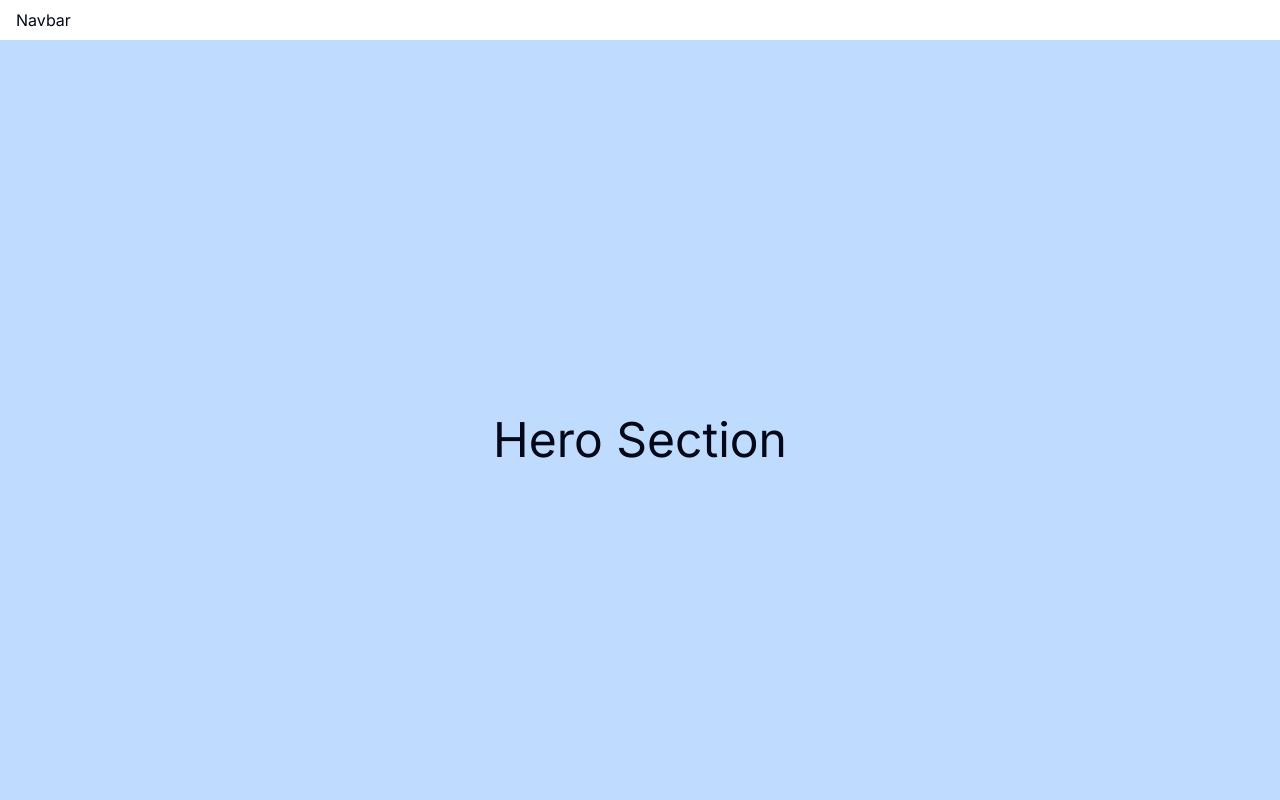
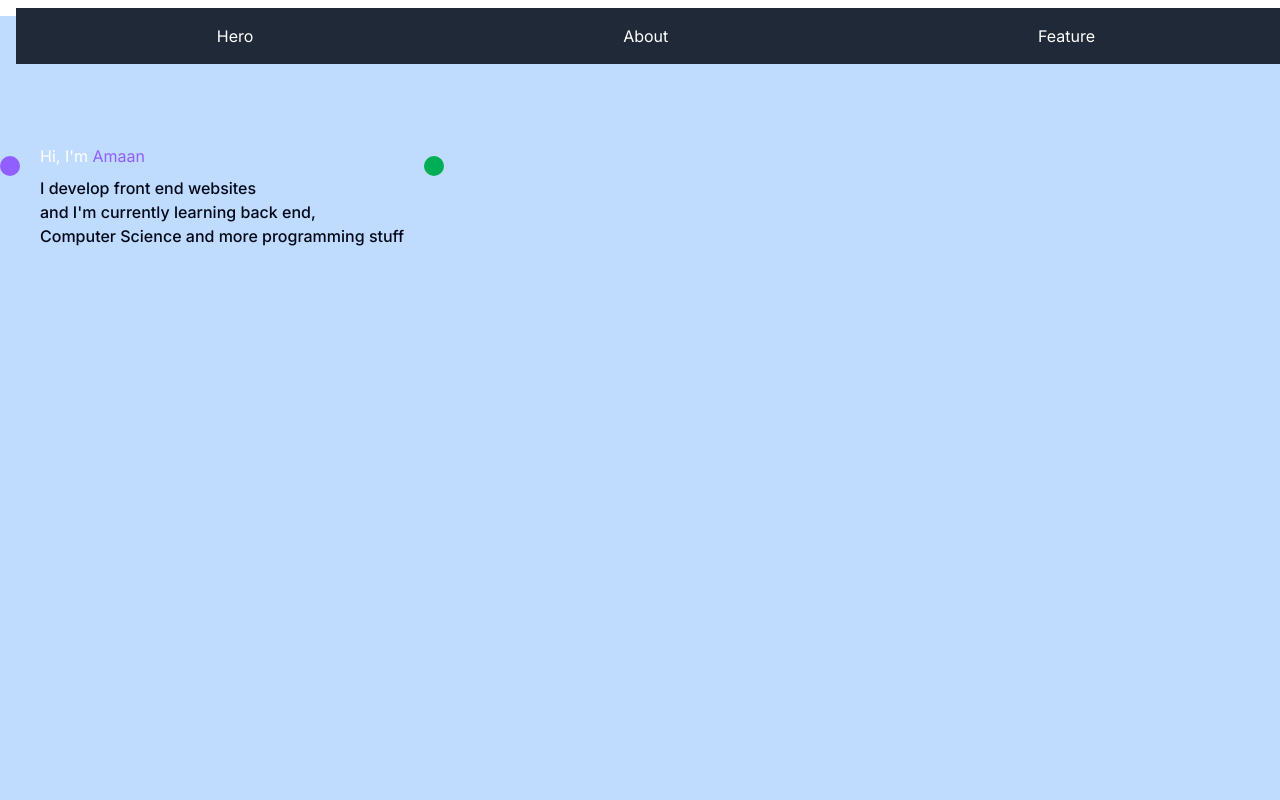
Before and after one commit to Ahmad-Munab/ebook-archive, a Next.js app: page / in a window 1280 px wide. Shown: the top 800 px of the page. Built offline with nearby package versions, Linux system fonts and the light colour scheme.

Commit message:
Genral File Setup Mainly Hero Section

```diff
--- a/src/app/(general)/_components/Navbar.tsx
+++ b/src/app/(general)/_components/Navbar.tsx
@@ -1,5 +1,19 @@
 const Navbar = () => {
-  return <div>Navbar</div>;
+  return (
+    <nav className="bg-gray-800 p-4 fixed w-full z-10">
+      <ul className="flex justify-around">
+        <li className="text-white">
+          <a href="#hero">Hero</a>
+        </li>
+        <li className="text-white">
+          <a href="#about">About</a>
+        </li>
+        <li className="text-white">
+          <a href="#feature">Feature</a>
+        </li>
+      </ul>
+    </nav>
+  );
 };
 
 export default Navbar;
--- a/src/app/(general)/_sections/about.tsx
+++ b/src/app/(general)/_sections/about.tsx
@@ -6,7 +6,7 @@ const About = () => {
       id="about"
       className="h-screen bg-green-200 flex items-center justify-center"
     >
-      <h1 className="text-5xl">About Section</h1>
+      <h1 className="text-5xl">About our website</h1>
     </section>
   );
 };
--- a/src/app/(general)/_sections/features.tsx
+++ b/src/app/(general)/_sections/features.tsx
@@ -3,7 +3,7 @@ import React from "react";
 const Features = () => {
   return (
     <section
-      id="contact"
+      id="feature"
       className="h-screen bg-red-200 flex items-center justify-center"
     >
       <h1 className="text-5xl">Feature Section</h1>
--- a/src/app/(general)/_sections/hero.tsx
+++ b/src/app/(general)/_sections/hero.tsx
@@ -1,12 +1,37 @@
 import React from "react";
+import { styles } from "../../style";
+import { Link as ScrollLink } from "react-scroll";
+import { motion } from "framer-motion";
+import { SectionWrapper } from "../../../hoc";
 
 const Hero = () => {
   return (
     <section
-      id="home"
+      id="hero"
       className="h-screen bg-blue-200 flex items-center justify-center"
     >
-      <h1 className="text-5xl">Hero Section</h1>
+      <div
+        className={`${styles.paddingX} absolute inset-0 top-[120px] max-w-7xl mx-auto flex flex-row items-start gap-5`}
+      >
+        <div className="flex flex-col justify-center items-center mt-5">
+          <div className="w-5 h-5 rounded-full bg-[#915eff]" />
+          <div className="w-1 sm:h-80 h-40 violet-gradient" />
+        </div>
+        <div>
+          <h1 className={`${styles.heroHeadText} text-white`}>
+            Hi, I'm <span className=" text-[#915eff]">Amaan</span>
+          </h1>
+          <p className={`${styles.heroSubText} mt-2 text-white-100`}>
+            I develop front end websites <br className="sm:block hidden" /> and
+            I'm currently learning back end, <br className="sm:block hidden" />{" "}
+            Computer Science and more programming stuff
+          </p>
+        </div>
+        <div className="flex flex-col justify-center items-center mt-5">
+          <div className="w-5 h-5 rounded-full bg-[#00af55]" />
+          <div className="w-1 sm:h-80 h-40 violet-gradient" />
+        </div>
+      </div>
     </section>
   );
 };
--- a/src/app/(general)/page.tsx
+++ b/src/app/(general)/page.tsx
@@ -4,10 +4,12 @@ import { About, Features, Hero } from "./_sections";
 export default function Home() {
   return (
     <div>
-      <Hero />
+      <div className="relative z-0 bg-primary">
+        <Hero />
 
-      <About />
-      <Features />
+        <About />
+        <Features />
+      </div>
     </div>
   );
 }
--- /dev/null
+++ b/src/app/style.js
@@ -0,0 +1,17 @@
+const styles = {
+  paddingX: "sm:px-16 px-6",
+  paddingY: "sm:py-16 py-6",
+  padding: "sm:px-16 px-6 sm:py-16 py-10",
+
+  heroHeadText:
+    "font-black text-white lg:text-[80px] sm:text-[60px] xs:text-[50px] text-[40px] lg:leading-[98px] mt-2",
+  heroSubText:
+    "text-[#dfd9ff] font-medium lg:text-[30px] sm:text-[26px] xs:text-[20px] text-[16px] lg:leading-[40px]",
+
+  sectionHeadText:
+    "text-white font-black md:text-[60px] sm:text-[50px] xs:text-[40px] text-[30px]",
+  sectionSubText:
+    "sm:text-[18px] text-[14px] text-secondary uppercase tracking-wider",
+};
+
+export { styles };
--- /dev/null
+++ b/src/hoc/index.js
@@ -0,0 +1,3 @@
+import SectionWrapper from "./SectionWrapper";
+
+export { SectionWrapper };
--- a/tailwind.config.ts
+++ b/tailwind.config.ts
@@ -1,15 +1,35 @@
-import type { Config } from "tailwindcss"
+import type { Config } from "tailwindcss";
 
 const config = {
   darkMode: ["class"],
   content: [
-    './pages/**/*.{ts,tsx}',
-    './components/**/*.{ts,tsx}',
-    './app/**/*.{ts,tsx}',
-    './src/**/*.{ts,tsx}',
-	],
+    "./pages/**/*.{ts,tsx}",
+    "./components/**/*.{ts,tsx}",
+    "./app/**/*.{ts,tsx}",
+    "./src/**/*.{ts,tsx}",
+  ],
   prefix: "",
   theme: {
+    extend: {
+      colors: {
+        primary: "#050816",
+        secondary: "#aaa6c3",
+        tertiary: "#151030",
+        "black-100": "#100d25",
+        "black-200": "#090325",
+        "white-100": "#f3f3f3",
+      },
+      boxShadow: {
+        card: "0px 35px 120px -15px #211e35",
+      },
+      screens: {
+        xs: "450px",
+      },
+      backgroundImage: {
+        "hero-pattern": "url('/src/assets/herobg.png')",
+      },
+    },
+
     container: {
       center: true,
       padding: "2rem",
@@ -75,6 +95,6 @@ const config = {
     },
   },
   plugins: [require("tailwindcss-animate")],
-} satisfies Config
+} satisfies Config;
 
-export default config
+export default config;
```
Also changed, not shown: package.json (+9 -2 lines), src/hoc/SectionWrapper.jsx (added, +25 -0 lines), 1 other file (tests, documents, lock files or other folders).
